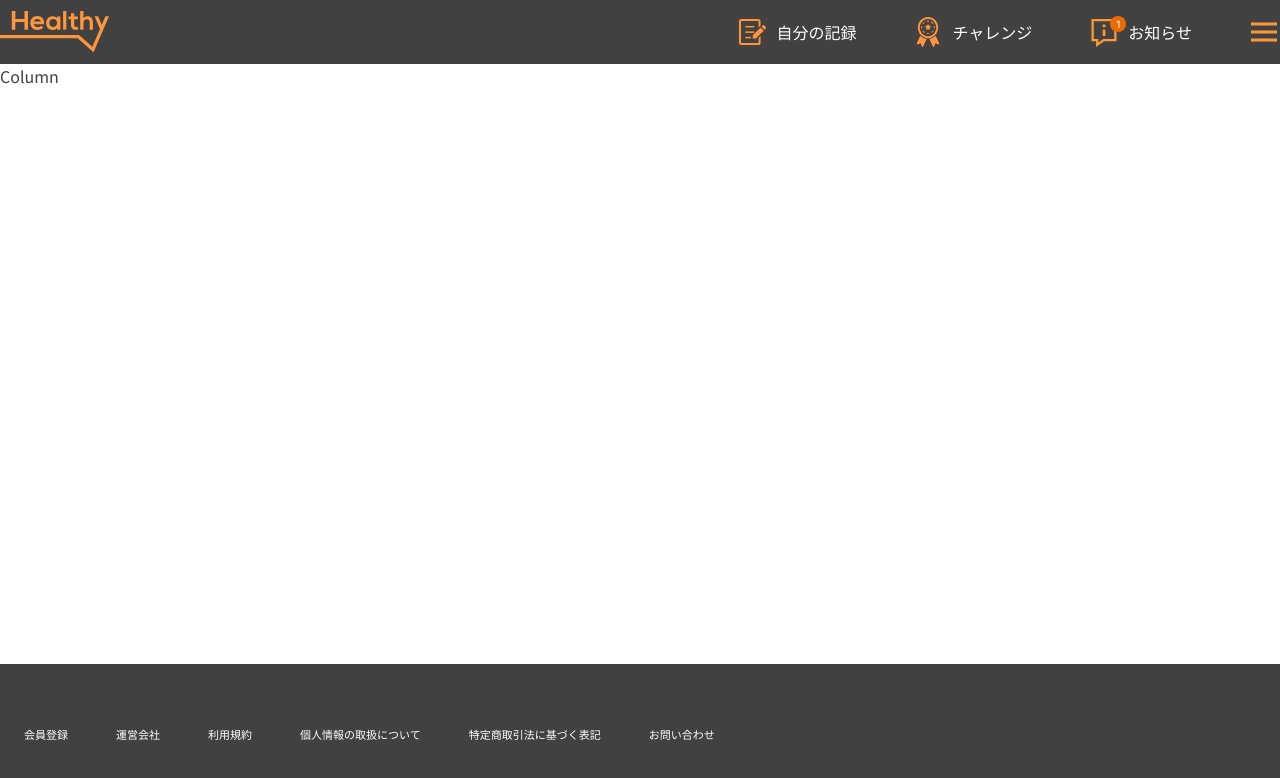
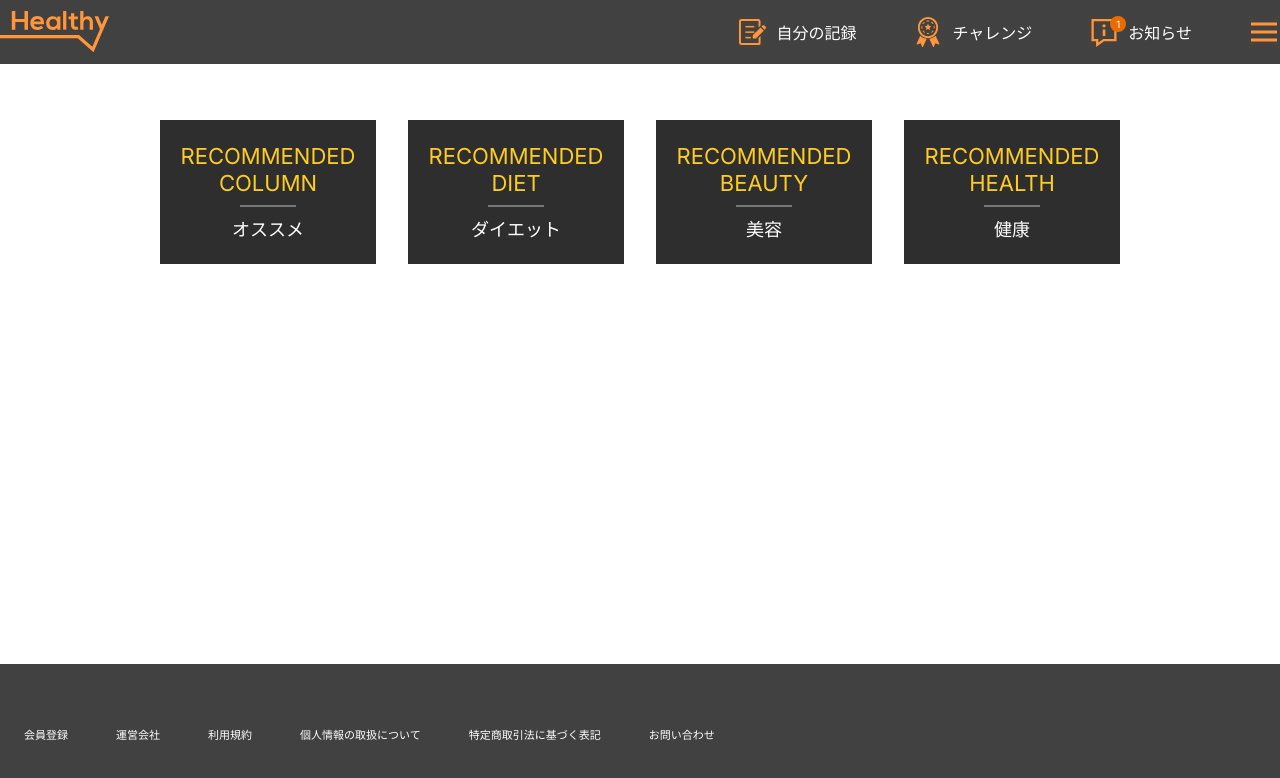
Before and after one commit to tindl88/healthy-web-app, a Next.js app: page /columns in a window 1280 px wide. Shown: the top 778 px of the page. Built offline with nearby package versions, Linux system fonts and the light colour scheme; no server answers.

Commit message:
Add column category

```diff
--- a/src/app/(main)/columns/page.tsx
+++ b/src/app/(main)/columns/page.tsx
@@ -1,4 +1,6 @@
 import { Metadata } from 'next';
+
+import ColumnCategories from '@/modules/column-category/components';
 
 import { PageBaseProps } from '@/common/interfaces/page.interface';
 
@@ -6,7 +8,9 @@ export default function ColumnsPage(_pageProps: PageBaseProps) {
   return (
     <div className="grow">
       <div className="container">
-        <h1>Column</h1>
+        <div className="w-[960px] mx-auto">
+          <ColumnCategories />
+        </div>
       </div>
     </div>
   );
--- /dev/null
+++ b/src/modules/column-category/components/column-category-item.tsx
@@ -0,0 +1,25 @@
+import React, { FC } from 'react';
+import classNames from 'classnames';
+
+import { ColumnCategoryItem } from '../interfaces/column-category.interface';
+
+type ColumnCategoryItemProps = {
+  className?: string;
+  item: ColumnCategoryItem;
+};
+
+const ColumnCategoryItem: FC<ColumnCategoryItemProps> = ({ className, item, ...rest }) => {
+  return (
+    <div className={classNames('record-cate-item', className)} {...rest}>
+      <div className="w-[216px] h-[144px] flex items-center relative cursor-pointer bg-dark-600">
+        <div className="text-center">
+          <h3 className="font-inter text-[22px] leading-[27px] text-primary-300">{item.title}</h3>
+          <div className="border-t border-b w-14 mx-auto my-2 border-gray-400"></div>
+          <p className="text-[18px] leading-[26px] text-white inline-flex">{item.description}</p>
+        </div>
+      </div>
+    </div>
+  );
+};
+
+export default ColumnCategoryItem;
--- /dev/null
+++ b/src/modules/column-category/components/index.tsx
@@ -0,0 +1,31 @@
+'use client';
+
+import React, { FC } from 'react';
+import classNames from 'classnames';
+
+import { ColumnCategoryItem as Item } from '../interfaces/column-category.interface';
+
+import ColumnCategoryItem from './column-category-item';
+
+type ColumnCategoriesProps = {
+  className?: string;
+};
+
+const categories: Item[] = [
+  { id: '1', title: 'RECOMMENDED COLUMN', description: 'オススメ' },
+  { id: '2', title: 'RECOMMENDED DIET', description: 'ダイエット' },
+  { id: '3', title: 'RECOMMENDED BEAUTY', description: '美容' },
+  { id: '4', title: 'RECOMMENDED HEALTH', description: '健康' }
+];
+
+const ColumnCategories: FC<ColumnCategoriesProps> = ({ className, ...rest }) => {
+  return (
+    <div className={classNames('column-categories grid grid-cols-4 gap-8 mt-14', className)} {...rest}>
+      {categories.map(item => {
+        return <ColumnCategoryItem key={item.id} item={item} />;
+      })}
+    </div>
+  );
+};
+
+export default ColumnCategories;
--- /dev/null
+++ b/src/modules/column-category/interfaces/column-category.interface.ts
@@ -0,0 +1,5 @@
+export type ColumnCategoryItem = {
+  id: string;
+  title: string;
+  description: string;
+};
```
